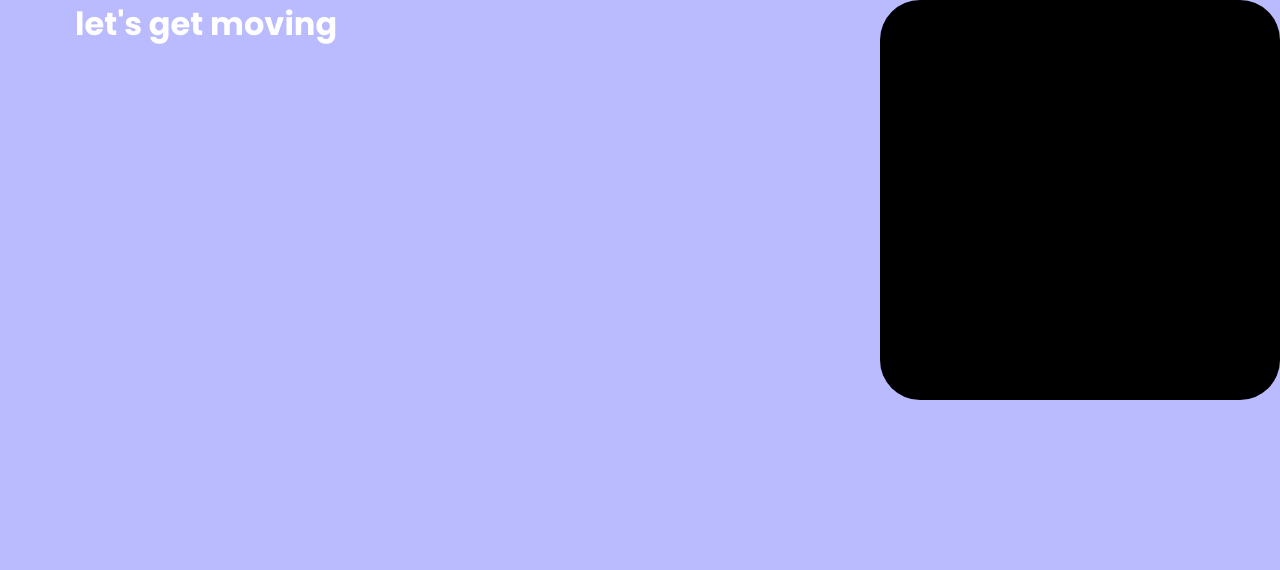
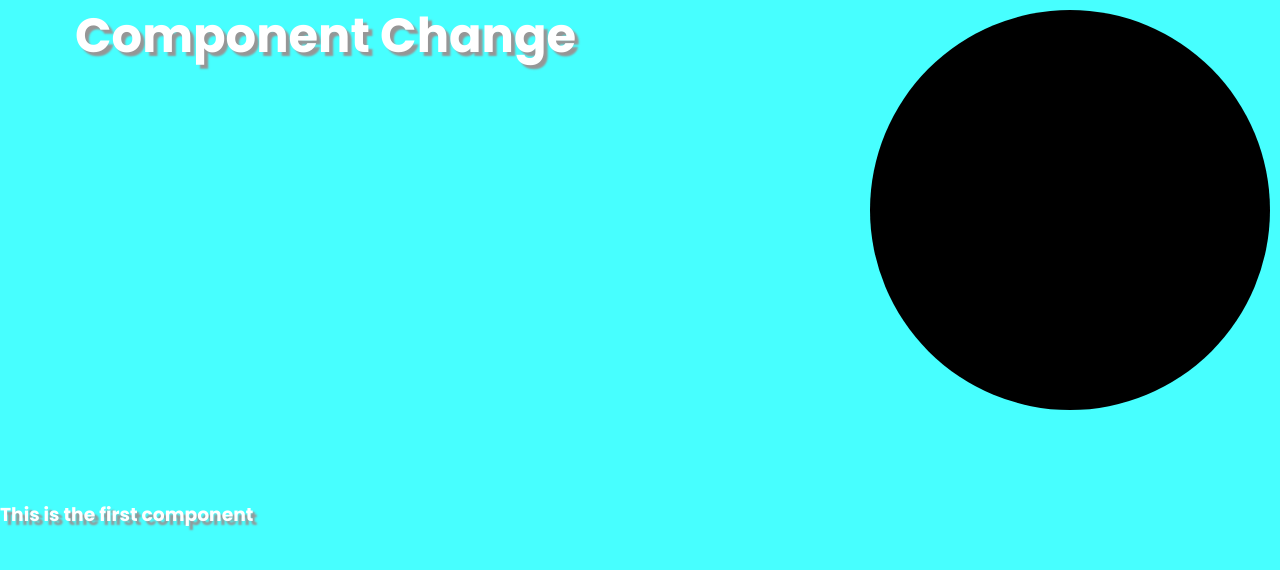
Before and after one commit to NotWhoYoureThinkingOf/ecommerce-dash, a React (Create React App) app: page /testing in a window 1280 px wide. Shown: the top 570 px of the page. Built offline with nearby package versions, Linux system fonts and the light colour scheme.

Commit message:
made a transition animation between two components

```diff
--- a/src/components/testing/First.css
+++ b/src/components/testing/First.css
@@ -1,5 +1,4 @@
 .first{
-  background:rgb(186, 186, 255);
   color:white;
   display:flex;
   justify-content: flex-start;
@@ -9,6 +8,8 @@
 
 h1{
   z-index:100;
+  margin:0 75px;
+  background:transparent;
 }
 
 .box{
@@ -16,9 +17,45 @@ h1{
   background-color:black;
   height:400px !important;
   width:400px !important;
-  right:0px;
+  right:10px;
+  top:10px;
   /* border-radius:40px; */
+  z-index:10;
+  overflow:hidden;
+}
 
-  z-index:10
+.clipped{
+  position:absolute;
+  height:100%;
+  width:100%;
+  overflow:hidden;
+  clip-path:circle(10% at 50% 50%)
+}
+
+.clipped img{
+  object-fit:cover;
+  width:100%;
 
 }
+
+.clipped h3{
+  position:relative;
+  top:500px;
+  text-shadow:4px 4px 2px rgba(150, 150, 150, 1);
+}
+
+.image__container{
+  max-width: 100%;
+  position:relative;
+}
+
+.image__container img{
+  /* clip-path:circle(50%); */
+  object-fit:none;
+  position:absolute;
+}
+
+/* .box img{
+  height:100%;
+  width:100%;
+} */
--- a/src/components/testing/First.js
+++ b/src/components/testing/First.js
@@ -2,25 +2,56 @@ import React from "react";
 import "./First.css";
 import { motion } from "framer-motion";
 
-const First = ({ layoutId, layoutId2, layoutId3 }) => {
+const First = ({ layoutId, layoutId2, layoutId3, background }) => {
   return (
     <motion.div
       className="first"
-      initial={{ fontSize: "3rem" }}
-      animate={{ fontSize: "1rem" }}
+      initial={{ background: "rgb(186, 186, 255)" }}
+      animate={{ background: "rgb(255, 184, 184)" }}
       transition={{ duration: 2 }}
       layoutId={layoutId3}
     >
-      <motion.h1 transition={{ duration: 2 }} layoutId={layoutId}>
-        let's get moving
+      <motion.h1
+        initial={{
+          fontSize: "6rem",
+          background: "transparent",
+          textShadow: "-4px 14px 2px rgba(150, 150, 150, 1)",
+        }}
+        animate={{
+          fontSize: "3rem",
+          background: "transparent",
+          textShadow: "4px 4px 2px rgba(150, 150, 150, 1)",
+        }}
+        transition={{ duration: 2 }}
+        layoutId={layoutId}
+      >
+        Component Change
       </motion.h1>
       <motion.div
         className="box"
         initial={{ borderRadius: "0px" }}
-        animate={{ borderRadius: "40px" }}
+        animate={{ borderRadius: "999px" }}
         transition={{ duration: 1 }}
         layoutId={layoutId2}
       ></motion.div>
+      <motion.div
+        className="clipped"
+        initial={{ clipPath: "circle(0% at 50% 50%)" }}
+        animate={{ clipPath: "circle(150% at 50% 50%)" }}
+        style={{
+          background: "rgb(71, 255, 255)",
+        }}
+        transition={{ duration: 3 }}
+        layoutId={background}
+      >
+        <motion.h3 transition={{ duration: 1 }}>
+          This is the first component
+        </motion.h3>
+        {/* <img
+          src="https://img.webmd.com/dtmcms/live/webmd/consumer_assets/site_images/article_thumbnails/other/dog_cool_summer_slideshow/1800x1200_dog_cool_summer_other.jpg"
+          alt=""
+        /> */}
+      </motion.div>
     </motion.div>
   );
 };
--- a/src/components/testing/Second.css
+++ b/src/components/testing/Second.css
@@ -1,5 +1,4 @@
 .second{
-  background:rgb(255, 184, 184);
   color:white;
   display:flex;
   justify-content: flex-end;
@@ -8,15 +7,39 @@
 
 h1{
   z-index:100;
-  margin:0 75px;
+
 }
 
 .box2{
   position:absolute;
   background-color:black;
-  height:80vh;
-  width:80vw;
-  right:0px;
+  height:43vh;
+  width:43vw;
+  right:10px;
+  top:10px;
   /* border-radius:0px; */
-  z-index:10
+  z-index:10;
+  overflow:hidden;
 }
+
+.clipped{
+  position:absolute;
+  height:100%;
+  width:100%;
+  overflow:hidden;
+}
+
+.clipped img{
+  object-fit:cover;
+  width:100%;
+
+}
+
+.clipped h3{
+  position:relative;
+  top:500px;
+}
+/*
+.box2 img{
+  max-width:initial;
+} */
--- a/src/components/testing/Second.js
+++ b/src/components/testing/Second.js
@@ -2,25 +2,56 @@ import React from "react";
 import "./Second.css";
 import { motion } from "framer-motion";
 
-const Second = ({ layoutId, layoutId2, layoutId3 }) => {
+const Second = ({ layoutId, layoutId2, layoutId3, background }) => {
   return (
     <motion.div
       className="second"
-      initial={{ fontSize: "1rem" }}
-      animate={{ fontSize: "3rem" }}
+      initial={{ background: "rgb(255, 184, 184)" }}
+      animate={{ background: "rgb(186, 186, 255)" }}
       transition={{ duration: 2 }}
       layoutId={layoutId3}
     >
-      <motion.h1 transition={{ duration: 2 }} layoutId={layoutId}>
-        let's get moving
+      <motion.h1
+        initial={{
+          fontSize: "3rem",
+          background: "transparent",
+          textShadow: "4px 4px 2px rgba(150, 150, 150, 1)",
+        }}
+        animate={{
+          fontSize: "6rem",
+          background: "transparent",
+          textShadow: "-4px 14px 2px rgba(150, 150, 150, 1)",
+        }}
+        transition={{ duration: 2 }}
+        layoutId={layoutId}
+      >
+        Component Change
       </motion.h1>
       <motion.div
         className="box2"
-        initial={{ borderRadius: "40px" }}
-        animate={{ borderRadius: "100px" }}
+        initial={{ borderRadius: "999px" }}
+        animate={{ borderRadius: "30px" }}
         transition={{ duration: 1 }}
         layoutId={layoutId2}
       ></motion.div>
+      <motion.div
+        className="clipped"
+        initial={{ clipPath: "circle(150% at 50% 50%)" }}
+        animate={{ clipPath: "circle(0% at 50% 50%)" }}
+        style={{
+          background: "rgb(71, 255, 255)",
+        }}
+        transition={{ duration: 1.5 }}
+        layoutId={background}
+      >
+        <motion.h3 transition={{ duration: 1 }}>
+          This is the second component
+        </motion.h3>
+        {/* <img
+          src="https://img.webmd.com/dtmcms/live/webmd/consumer_assets/site_images/article_thumbnails/other/dog_cool_summer_slideshow/1800x1200_dog_cool_summer_other.jpg"
+          alt=""
+        /> */}
+      </motion.div>
     </motion.div>
   );
 };
--- a/src/components/testing/Testing.js
+++ b/src/components/testing/Testing.js
@@ -15,7 +15,12 @@ const Testing = () => {
             onClick={() => setShownComponent(!shownComponent)}
             className="firstComp"
           >
-            <First layoutId={"yeet"} layoutId2={"lit"} layoutId3={"fam"} />
+            <First
+              layoutId={"yeet"}
+              layoutId2={"lit"}
+              layoutId3={"fam"}
+              background={"bro"}
+            />
           </div>
         )}
         {!shownComponent && (
@@ -23,7 +28,12 @@ const Testing = () => {
             onClick={() => setShownComponent(!shownComponent)}
             className="secondComp"
           >
-            <Second layoutId={"yeet"} layoutId2={"lit"} layoutId3={"fam"} />
+            <Second
+              layoutId={"yeet"}
+              layoutId2={"lit"}
+              layoutId3={"fam"}
+              background={"bro"}
+            />
           </div>
         )}
       </div>
```
Also changed, not shown: 1 other file (tests, documents, lock files or other folders).
